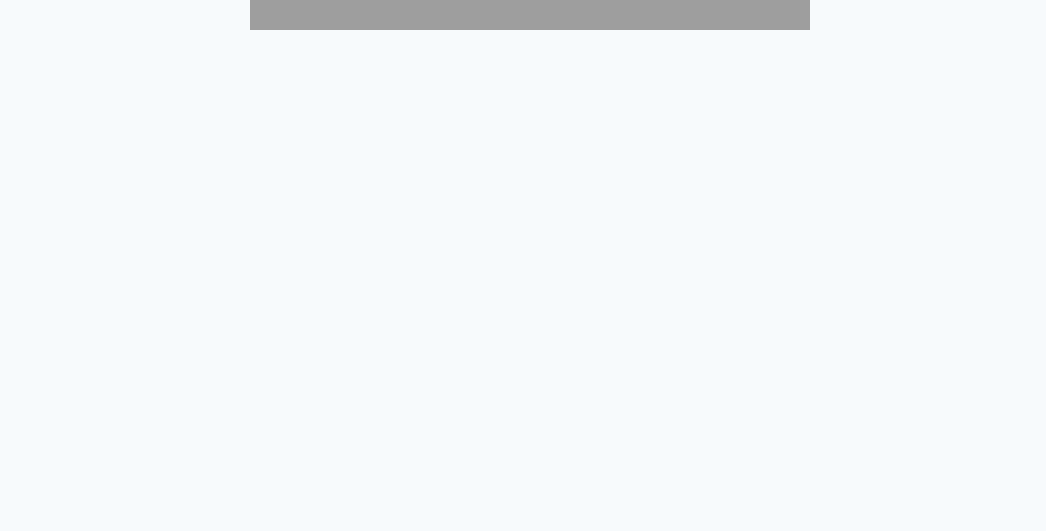
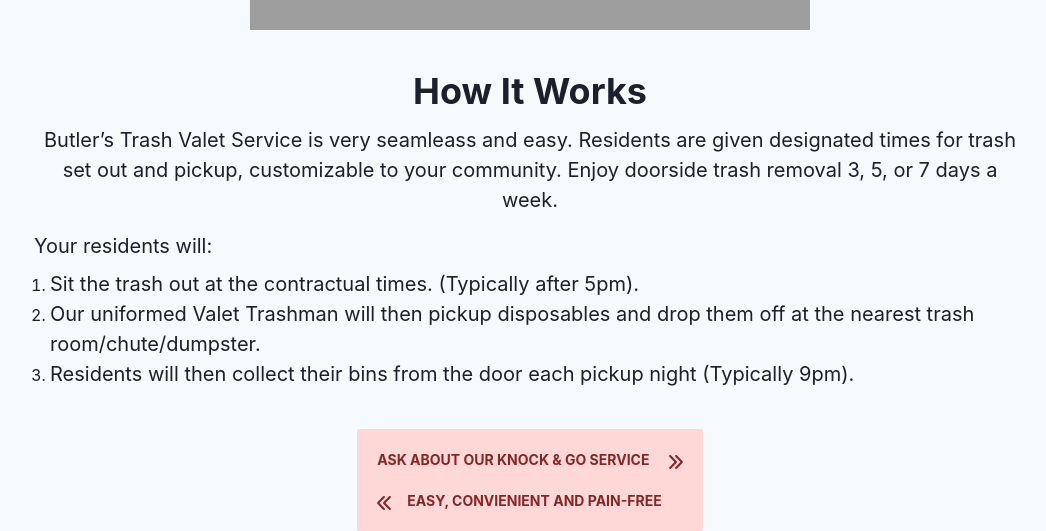
Before and after one commit to codymjarrett/butlers-trash-removal, a Next.js app: page / in a window 1280 px wide. Shown: the part 778-1309 px from the top of the page, without its empty margins (110-1156 px from the left). Before the commit the page ends 913 px from the top, so only its background shows below. Built offline with nearby package versions, Linux system fonts and the light colour scheme; grey boxes are pictures that could not be loaded.

Commit message:
add how it works section

```diff
--- a/pages/index.tsx
+++ b/pages/index.tsx
@@ -1,12 +1,17 @@
 import {
   AspectRatio,
+  Badge,
   Box,
+  Center,
   Container,
   Flex,
   Heading,
   Text,
-  useMediaQuery,
+  ListItem,
+  OrderedList,
 } from '@chakra-ui/react';
+import { ArrowLeftIcon, ArrowRightIcon } from '@chakra-ui/icons';
+
 import type { NextPage } from 'next';
 import Layout from '../components/Layout';
 
@@ -14,6 +19,12 @@
   embedId: String;
   title: string;
 }
+
+const items = [
+  'Sit the trash out at the contractual times. (Typically after 5pm).',
+  'Our uniformed Valet Trashman will then pickup disposables and drop them off at the nearest trash room/chute/dumpster.',
+  'Residents will then collect their bins from the door each pickup night (Typically 9pm).',
+];
 
 const YouTubeVideo = ({ embedId, title }: YouTubeVideoProps) => {
   return (
@@ -56,11 +67,39 @@
           This is a PERFECT amenity for your community. We pride ourselves on
           delivering your disposables, with the care they don’t deserve.
         </Text>
-        {/* <Flex> */}
         <AspectRatio maxW="560px" maxH="315px" mt={10} ml="auto" mr="auto">
           <YouTubeVideo embedId="XVZCiNCn3dk" title="Butler's Trash Removal" />
         </AspectRatio>
-        {/* </Flex> */}
+        <Box mt={10}>
+          <Heading textAlign="center">How It Works</Heading>
+          <Text mt={3} fontSize={{ base: 'md', md: 'xl' }} textAlign="center">
+            Butler’s Trash Valet Service is very seamleass and easy. Residents
+            are given designated times for trash set out and pickup,
+            customizable to your community. Enjoy doorside trash removal 3, 5,
+            or 7 days a week.
+          </Text>
+          <Text fontSize={{ base: 'md', md: 'xl' }} mt={4}>
+            Your residents will:
+          </Text>
+          <OrderedList mt={2}>
+            {items.map((item, index) => (
+              <ListItem key={index}>
+                <Text fontSize={{ base: 'md', md: 'xl' }}>{item}</Text>
+              </ListItem>
+            ))}
+          </OrderedList>
+        </Box>
+        <Center my={10}>
+          <Badge fontSize="xl" p={5} colorScheme="red">
+            <Text fontSize="sm">
+              ASK ABOUT OUR KNOCK & GO SERVICE <ArrowRightIcon ml={4} />
+            </Text>
+            <Text fontSize="sm" mt={5}>
+              <ArrowLeftIcon mr={4} />
+              Easy, Convienient and Pain-free
+            </Text>
+          </Badge>
+        </Center>
       </Container>
     </Layout>
   );
```
